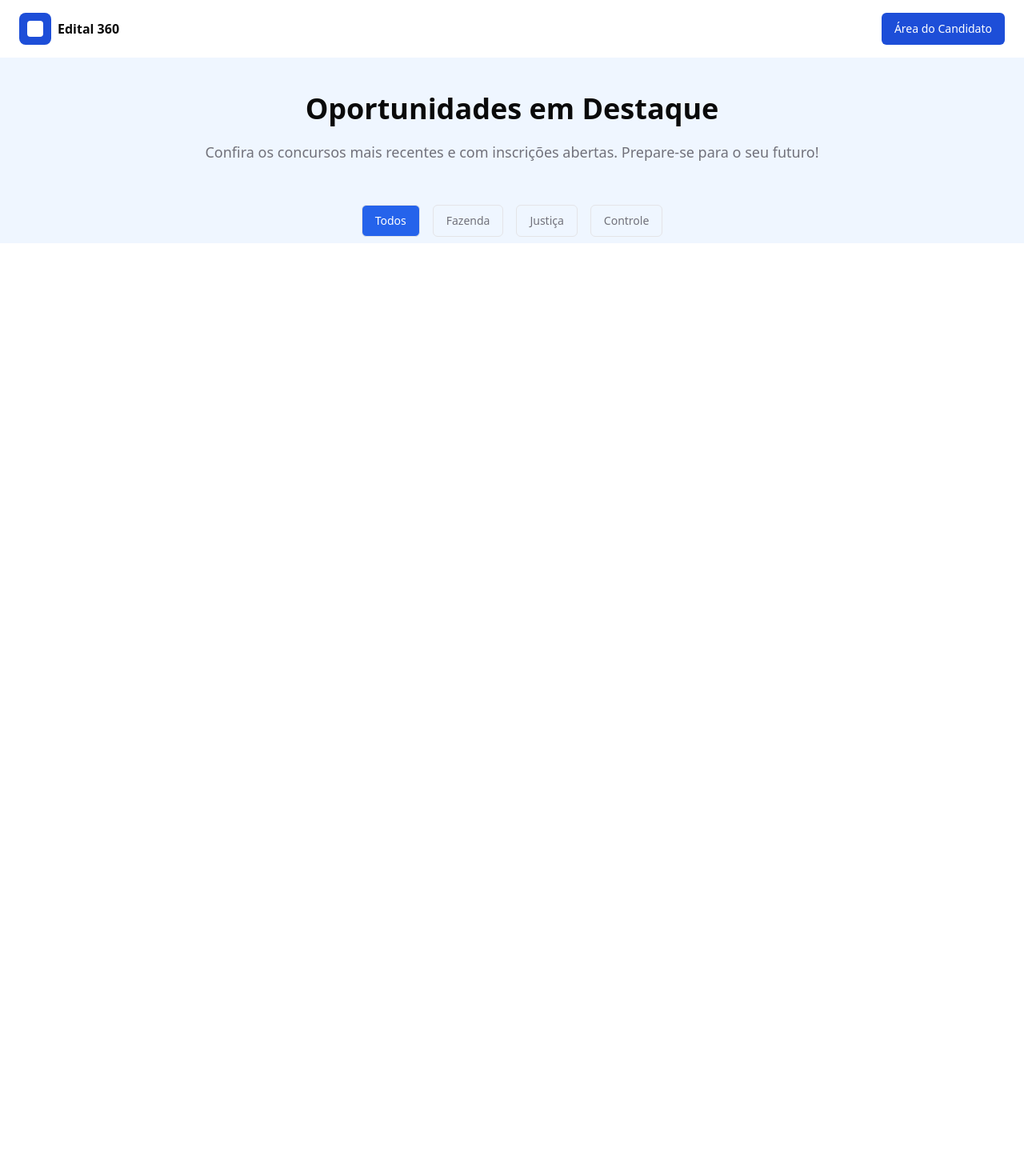
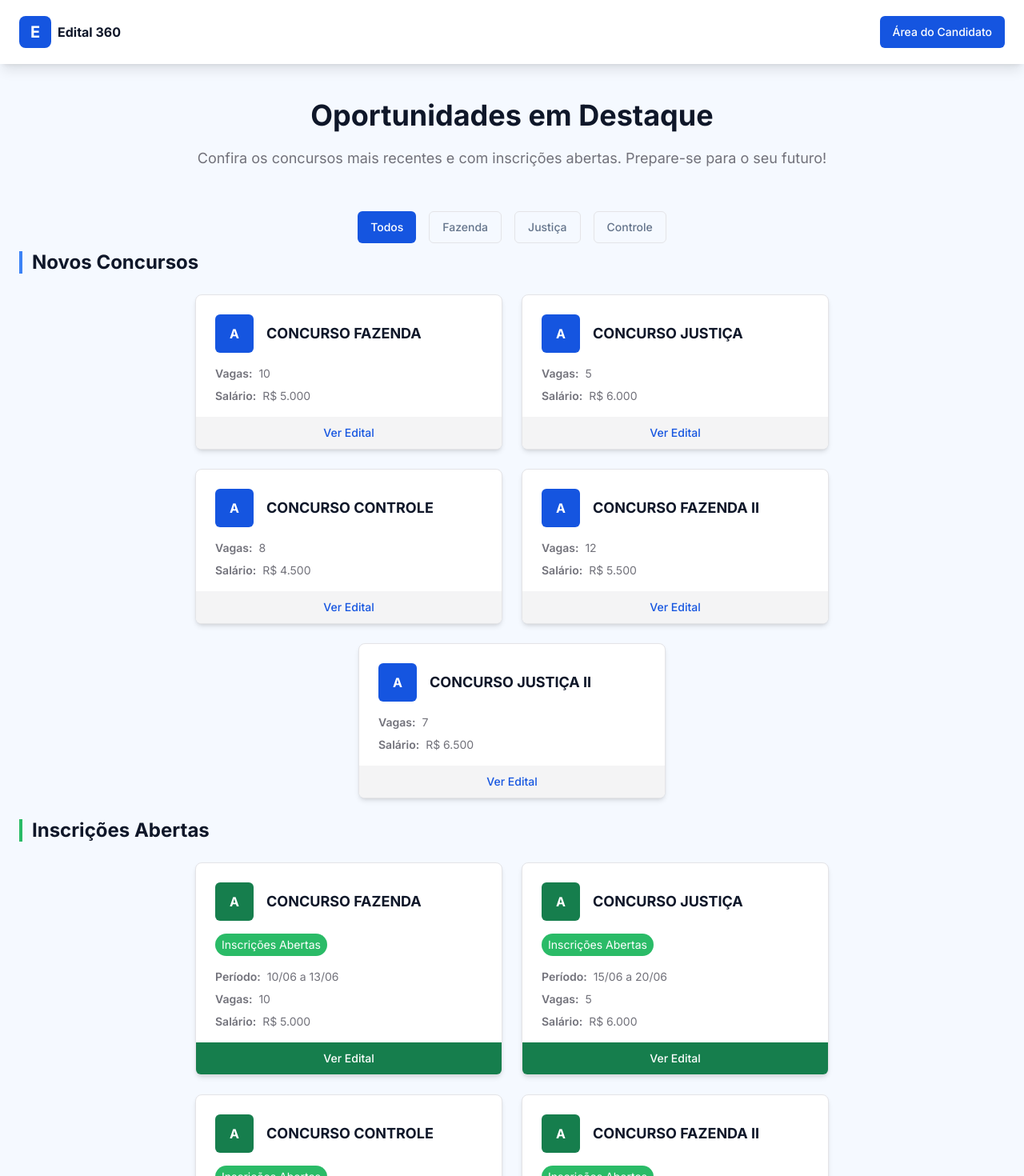
Before and after one commit to aaglis/edital-360-front, a Next.js app: page / in a window 1280 px wide. Shown: the top 1470 px of the page at 80% size. Before the commit the page ends 800 px from the top, so only its background shows below. Built offline with nearby package versions, Linux system fonts and the light colour scheme.

Commit message:
feat: versão inicial da primeira página

```diff
--- /dev/null
+++ b/src/app/(pages)/(public)/(home)/components/ExamCard.tsx
@@ -0,0 +1,52 @@
+import { Button } from "@/components/ui/button";
+
+type ExamCardProps = {
+  id: number;
+  title: string;
+  vacancies: number;
+  salary: string;
+  period?: string;
+  isOpenForApplications?: boolean;
+};
+
+const ExamCard = ({ id, title, salary, vacancies,period, isOpenForApplications = false}: ExamCardProps) => {
+  return (
+    <div className={`border border-zinc-200 bg-white rounded-lg w-96 flex flex-col shadow-md`}>
+      <div className="p-6 pb-0 flex flex-col gap-4">
+        <div className="flex items-center gap-4">
+          <div className={`${isOpenForApplications ? 'bg-secondary' : 'bg-primary'} text-white font-bold w-12 h-12 flex items-center justify-center rounded-md`}>
+            A
+          </div>
+          <span className="font-bold uppercase text-lg">{title}</span>
+        </div>
+        { isOpenForApplications && (
+          <div className="text-sm bg-secondary-light text-white px-2 py-1 w-fit rounded-2xl">
+            Inscrições Abertas
+          </div>
+        )}
+        <div className="flex flex-col gap-2 w-1/2 pb-4">
+          { period && (
+              <div className="flex items-center gap-2 text-zinc-500">
+                <span className="font-semibold text-sm">Período:</span>
+                <span className="text-sm">{period}</span>
+              </div>
+            )
+          }
+          <div className="flex items-center gap-2 text-zinc-500">
+            <span className="font-semibold text-sm">Vagas:</span>
+            <span className="text-sm">{vacancies}</span>
+          </div>
+          <div className="flex items-center gap-2 text-zinc-500">
+            <span className="font-semibold text-sm">Salário:</span>
+            <span className="text-sm">{salary}</span>
+          </div>
+        </div>
+      </div>
+      <Button className={`flex h-10 bg-zinc-100 text-primary hover:bg-primary hover:text-white ${isOpenForApplications ? 'bg-secondary hover:bg-secondary-light text-white' : ''} rounded-t-none`}>
+        Ver Edital
+      </Button>
+    </div>
+  )
+}
+
+export default ExamCard;
--- a/src/app/(pages)/(public)/(home)/page.tsx
+++ b/src/app/(pages)/(public)/(home)/page.tsx
@@ -1,9 +1,11 @@
+"use client"
+
+import { useState } from 'react';
 import { Button } from "@/components/ui/button";
-import { redirect } from "next/navigation";
-import { act } from "react";
+import ExamCard from './components/ExamCard';
 
 export default function Homepage() {
-  const editaisItems = [
+  const [publicExam, setPublicExam] = useState([
     {
       label: 'Todos',
       value: 'todos',
@@ -24,27 +26,87 @@ export default function Homepage() {
       value: 'controle',
       active: false
     }
+  ])
+
+  const setPublicExamsFilter = (index: number) => {
+    setPublicExam(prevItems =>
+      prevItems.map((item, i) => ({
+        ...item,
+        active: i === index
+      }))
+    );
+  }
+
+  const mockExams = [
+    { id: 0, title: 'Concurso Fazenda', vacancies: 10, salary: 'R$ 5.000' },
+    { id: 1, title: 'Concurso Justiça', vacancies: 5, salary: 'R$ 6.000' },
+    { id: 2, title: 'Concurso Controle', vacancies: 8, salary: 'R$ 4.500' },
+    { id: 3, title: 'Concurso Fazenda II', vacancies: 12, salary: 'R$ 5.500' },
+    { id: 4, title: 'Concurso Justiça II', vacancies: 7, salary: 'R$ 6.500' }
+  ]
+
+  const mockOpenedExams = [
+    { id: 0, title: 'Concurso Fazenda', vacancies: 10, salary: 'R$ 5.000', isOpenForApplications: true, period: '10/06 a 13/06' },
+    { id: 1, title: 'Concurso Justiça', vacancies: 5, salary: 'R$ 6.000', isOpenForApplications: true, period: '15/06 a 20/06' },
+    { id: 2, title: 'Concurso Controle', vacancies: 8, salary: 'R$ 4.500', isOpenForApplications: true, period: '01/07 a 10/07' },
+    { id: 3, title: 'Concurso Fazenda II', vacancies: 12, salary: 'R$ 5.500', isOpenForApplications: true, period: '05/08 a 10/08' },
+    { id: 4, title: 'Concurso Justiça II', vacancies: 7, salary: 'R$ 6.500', isOpenForApplications: true, period: '15/08 a 20/08' }
   ]
 
   return (
-    <div className="bg-blue-50">
-      <div className="max-w-screen-2xl mx-auto ">
+    <div className="max-w-screen-2xl mx-auto px-6">
       <div className="w-full flex flex-col items-center py-11 gap-5">
         <h1 className="text-4xl font-bold">Oportunidades em Destaque</h1>
         <p className="text-zinc-500 text-lg">Confira os concursos mais recentes e com inscrições abertas. Prepare-se para o seu futuro!</p>
       </div>
       <div className="flex justify-center">
         {
-            editaisItems.map((item) => (
+          publicExam.map((item, index) => (
             <Button
               key={item.value}
-                className={`m-2 bg-transparent text-zinc-500 border border-zinc-200 hover:bg-zinc-50 ${item.active ? 'bg-blue-600 hover:bg-blue-500 text-white' : ''}`}
+              className={`m-2  ${!item.active ? 'bg-transparent text-slate-500 border border-zinc-200 hover:bg-slate-50' : ''}`}
+              onClick={() => setPublicExamsFilter(index)}
             >
               {item.label}
             </Button>
           ))
         }
       </div>
+      <div>
+        <div className="flex items-center gap-3">
+          <div className="w-1 h-7 bg-primary-light"></div>
+          <span className="text-2xl font-bold">Novos Concursos</span>
+        </div>
+        <div className="flex flex-wrap justify-center gap-6 p-6">
+          {mockExams.map(exam => (
+            <ExamCard
+              key={exam.id}
+              id={exam.id}
+              title={exam.title}
+              vacancies={exam.vacancies}
+              salary={exam.salary}
+            />
+          ))}
+        </div>
+      </div>
+      <div>
+        <div className="flex items-center gap-3">
+          <div className="w-1 h-7 bg-secondary-light"></div>
+          <span className="text-2xl font-bold">Inscrições Abertas</span>
+        </div>
+        <div className="flex flex-wrap justify-center gap-6 p-6">
+          {mockOpenedExams.map(exam => (
+            <ExamCard
+              key={exam.id}
+              id={exam.id}
+              title={exam.title}
+              vacancies={exam.vacancies}
+              period={exam.period}
+              salary={exam.salary}
+              isOpenForApplications={true}
+            />
+          ))}
+        </div>
       </div>
     </div>
   );
--- a/src/app/(pages)/(public)/layout.tsx
+++ b/src/app/(pages)/(public)/layout.tsx
@@ -1,4 +1,5 @@
-import HeaderComponent from "../../components/HeaderComponent";
+import HeaderComponent from "@/app/components/HeaderComponent";
+import FooterComponent from "@/app/components/FooterComponent";
 
 export default function PublicLayout({
   children,
@@ -9,6 +10,7 @@ export default function PublicLayout({
     <div>
         <HeaderComponent />
         {children}
+        <FooterComponent />
     </div>
   );
 }
--- a/src/app/components/HeaderComponent.tsx
+++ b/src/app/components/HeaderComponent.tsx
@@ -2,16 +2,16 @@ import { Button } from "@/components/ui/button";
 
 const HeaderComponent = () => {
   return (
-    <div className="bg-white">
-      <header className="w-full max-w-screen-2xl mx-auto flex justify-between items-center px-6 py-4">
+    <div className="bg-white shadow-lg">
+      <header className="w-full max-w-screen-2xl mx-auto flex justify-between items-center px-6 py-5">
         <div className="flex items-center space-x-2">
-          <div className="w-10 h-10 bg-blue-700 flex items-center justify-center rounded-lg">
-            <div className="w-5 h-5 bg-white rounded-sm"></div>
+          <div className="w-10 h-10 bg-primary text-white flex items-center justify-center rounded-lg">
+            <span className="uppercase font-bold text-xl">e</span>
           </div>
           <span className="font-bold">Edital 360</span>
         </div>
         <div>
-          <Button className="bg-blue-700 hover:bg-blue-600 text-white">Área do Candidato</Button>
+          <Button>Área do Candidato</Button>
         </div>
       </header>
     </div>
--- a/src/app/globals.css
+++ b/src/app/globals.css
@@ -8,56 +8,79 @@
   }
 }
 
-
-
 @layer base {
   :root {
-    --background: 0 0% 100%;
-    --foreground: 0 0% 3.9%;
+    /* Base */
+    --background: 213 100% 98%;         /* blue-50 */
+    --foreground: 222 47% 11%;          /* gray-900 */
+
     --card: 0 0% 100%;
-    --card-foreground: 0 0% 3.9%;
+    --card-foreground: 222 47% 11%;
+
     --popover: 0 0% 100%;
-    --popover-foreground: 0 0% 3.9%;
-    --primary: 0 0% 9%;
-    --primary-foreground: 0 0% 98%;
-    --secondary: 0 0% 96.1%;
-    --secondary-foreground: 0 0% 9%;
-    --muted: 0 0% 96.1%;
-    --muted-foreground: 0 0% 45.1%;
-    --accent: 0 0% 96.1%;
-    --accent-foreground: 0 0% 9%;
+    --popover-foreground: 222 47% 11%;
+
+    --primary: 221 83% 48%;             /* blue-700 */
+    --primary-light: 217 91% 60%;       /* blue-500 */
+    --primary-foreground: 0 0% 100%;    /* white */
+
+    --secondary: 152 70% 29%;           /* green-700 */
+    --secondary-light: 145 63% 45%;     /* green-500 */
+    --secondary-foreground: 0 0% 100%;  /* white */
+
+    --muted: 210 40% 96%;               /* gray-100 */
+    --muted-foreground: 215 20% 65%;    /* gray-500 */
+
+    --accent: 210 40% 96%;
+    --accent-foreground: 222 47% 11%;
+
     --destructive: 0 84.2% 60.2%;
     --destructive-foreground: 0 0% 98%;
-    --border: 0 0% 89.8%;
-    --input: 0 0% 89.8%;
-    --ring: 0 0% 3.9%;
+
+    --border: 214 32% 91%;              /* gray-300 */
+    --input: 214 32% 91%;
+    --ring: 222 47% 11%;
+
     --chart-1: 12 76% 61%;
     --chart-2: 173 58% 39%;
     --chart-3: 197 37% 24%;
     --chart-4: 43 74% 66%;
     --chart-5: 27 87% 67%;
+
     --radius: 0.5rem;
   }
+
   .dark {
-    --background: 0 0% 3.9%;
-    --foreground: 0 0% 98%;
-    --card: 0 0% 3.9%;
-    --card-foreground: 0 0% 98%;
-    --popover: 0 0% 3.9%;
-    --popover-foreground: 0 0% 98%;
-    --primary: 0 0% 98%;
-    --primary-foreground: 0 0% 9%;
-    --secondary: 0 0% 14.9%;
-    --secondary-foreground: 0 0% 98%;
-    --muted: 0 0% 14.9%;
-    --muted-foreground: 0 0% 63.9%;
-    --accent: 0 0% 14.9%;
-    --accent-foreground: 0 0% 98%;
+    --background: 222 47% 11%;          /* gray-900 */
+    --foreground: 210 40% 96%;          /* gray-100 */
+
+    --card: 222 47% 11%;
+    --card-foreground: 210 40% 96%;
+
+    --popover: 222 47% 11%;
+    --popover-foreground: 210 40% 96%;
+
+    --primary: 213 94% 68%;             /* blue-500 */
+    --primary-light: 217 91% 60%;       /* blue-700 */
+    --primary-foreground: 0 0% 100%;
+
+    --secondary: 142 72% 50%;           /* green-500 */
+    --secondary-light: 142 71% 45%;     /* green-700 */
+    --secondary-foreground: 0 0% 100%;
+
+    --muted: 217 33% 17%;               /* gray-700 */
+    --muted-foreground: 215 20% 65%;
+
+    --accent: 217 33% 17%;
+    --accent-foreground: 210 40% 96%;
+
     --destructive: 0 62.8% 30.6%;
     --destructive-foreground: 0 0% 98%;
-    --border: 0 0% 14.9%;
-    --input: 0 0% 14.9%;
-    --ring: 0 0% 83.1%;
+
+    --border: 217 33% 17%;              /* gray-700 */
+    --input: 217 33% 17%;
+    --ring: 210 40% 96%;
+
     --chart-1: 220 70% 50%;
     --chart-2: 160 60% 45%;
     --chart-3: 30 80% 55%;
@@ -65,8 +88,6 @@
     --chart-5: 340 75% 55%;
   }
 }
-
-
 
 @layer base {
   * {
--- a/src/app/layout.tsx
+++ b/src/app/layout.tsx
@@ -1,5 +1,8 @@
 import type { Metadata } from "next";
+import { Inter } from "next/font/google";
 import "./globals.css";
+
+const inter = Inter({ subsets: ["latin"] });
 
 export const metadata: Metadata = {
   title: "Edital 360",
@@ -12,7 +15,7 @@ export default function RootLayout({
   children: React.ReactNode;
 }>) {
   return (
-    <html lang="pt-BR">
+    <html lang="pt-BR" className={inter.className}>
       <body>
         {children}
       </body>
--- a/tailwind.config.ts
+++ b/tailwind.config.ts
@@ -5,7 +5,7 @@ const config: Config = {
   content: [
     "./src/pages/**/*.{js,ts,jsx,tsx,mdx}",
     "./src/components/**/*.{js,ts,jsx,tsx,mdx}",
-    "./src/app/**/*.{js,ts,jsx,tsx,mdx}",
+    "./src/app/**/*.{js,ts,jsx,tsx,mdx}"
   ],
   theme: {
     extend: {
@@ -14,31 +14,33 @@ const config: Config = {
         foreground: 'hsl(var(--foreground))',
         card: {
           DEFAULT: 'hsl(var(--card))',
-  				foreground: 'hsl(var(--card-foreground))'
+          foreground: 'hsl(var(--card-foreground))',
         },
         popover: {
           DEFAULT: 'hsl(var(--popover))',
-  				foreground: 'hsl(var(--popover-foreground))'
+          foreground: 'hsl(var(--popover-foreground))',
         },
         primary: {
           DEFAULT: 'hsl(var(--primary))',
-  				foreground: 'hsl(var(--primary-foreground))'
+          light: 'hsl(var(--primary-light))',
+          foreground: 'hsl(var(--primary-foreground))',
         },
         secondary: {
           DEFAULT: 'hsl(var(--secondary))',
-  				foreground: 'hsl(var(--secondary-foreground))'
+          light: 'hsl(var(--secondary-light))',
+          foreground: 'hsl(var(--secondary-foreground))',
         },
         muted: {
           DEFAULT: 'hsl(var(--muted))',
-  				foreground: 'hsl(var(--muted-foreground))'
+          foreground: 'hsl(var(--muted-foreground))',
         },
         accent: {
           DEFAULT: 'hsl(var(--accent))',
-  				foreground: 'hsl(var(--accent-foreground))'
+          foreground: 'hsl(var(--accent-foreground))',
         },
         destructive: {
           DEFAULT: 'hsl(var(--destructive))',
-  				foreground: 'hsl(var(--destructive-foreground))'
+          foreground: 'hsl(var(--destructive-foreground))',
         },
         border: 'hsl(var(--border))',
         input: 'hsl(var(--input))',
@@ -48,16 +50,17 @@ const config: Config = {
           '2': 'hsl(var(--chart-2))',
           '3': 'hsl(var(--chart-3))',
           '4': 'hsl(var(--chart-4))',
-  				'5': 'hsl(var(--chart-5))'
+          '5': 'hsl(var(--chart-5))',
         }
       },
       borderRadius: {
         lg: 'var(--radius)',
         md: 'calc(var(--radius) - 2px)',
-  			sm: 'calc(var(--radius) - 4px)'
-  		}
-  	}
+        sm: 'calc(var(--radius) - 4px)',
+      },
+    },
   },
   plugins: [require("tailwindcss-animate")],
 };
+
 export default config;
```
Also changed, not shown: src/app/components/FooterComponent.tsx (added, +27 -0 lines). Lines whose indentation alone changed are shown as unchanged.
